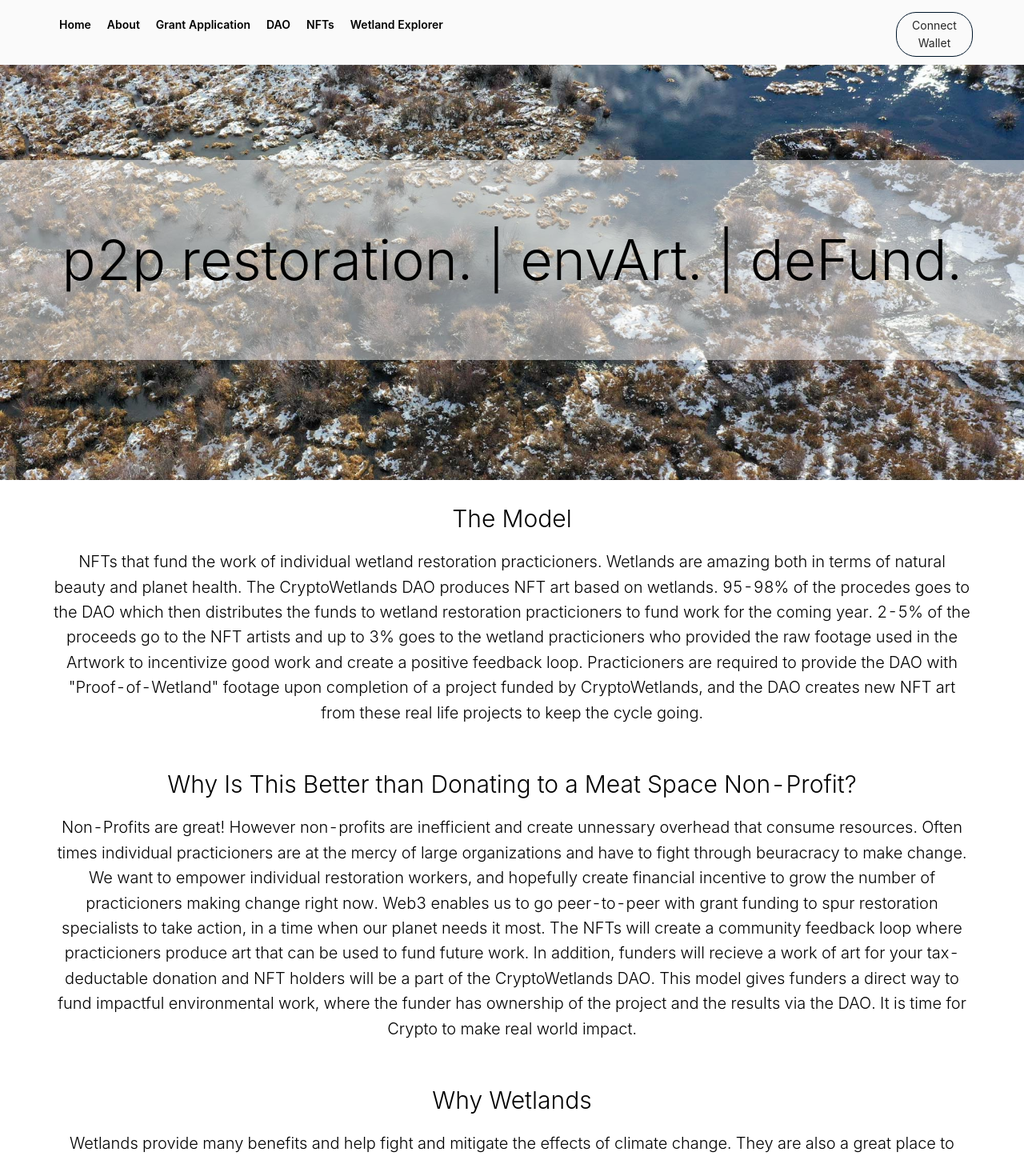
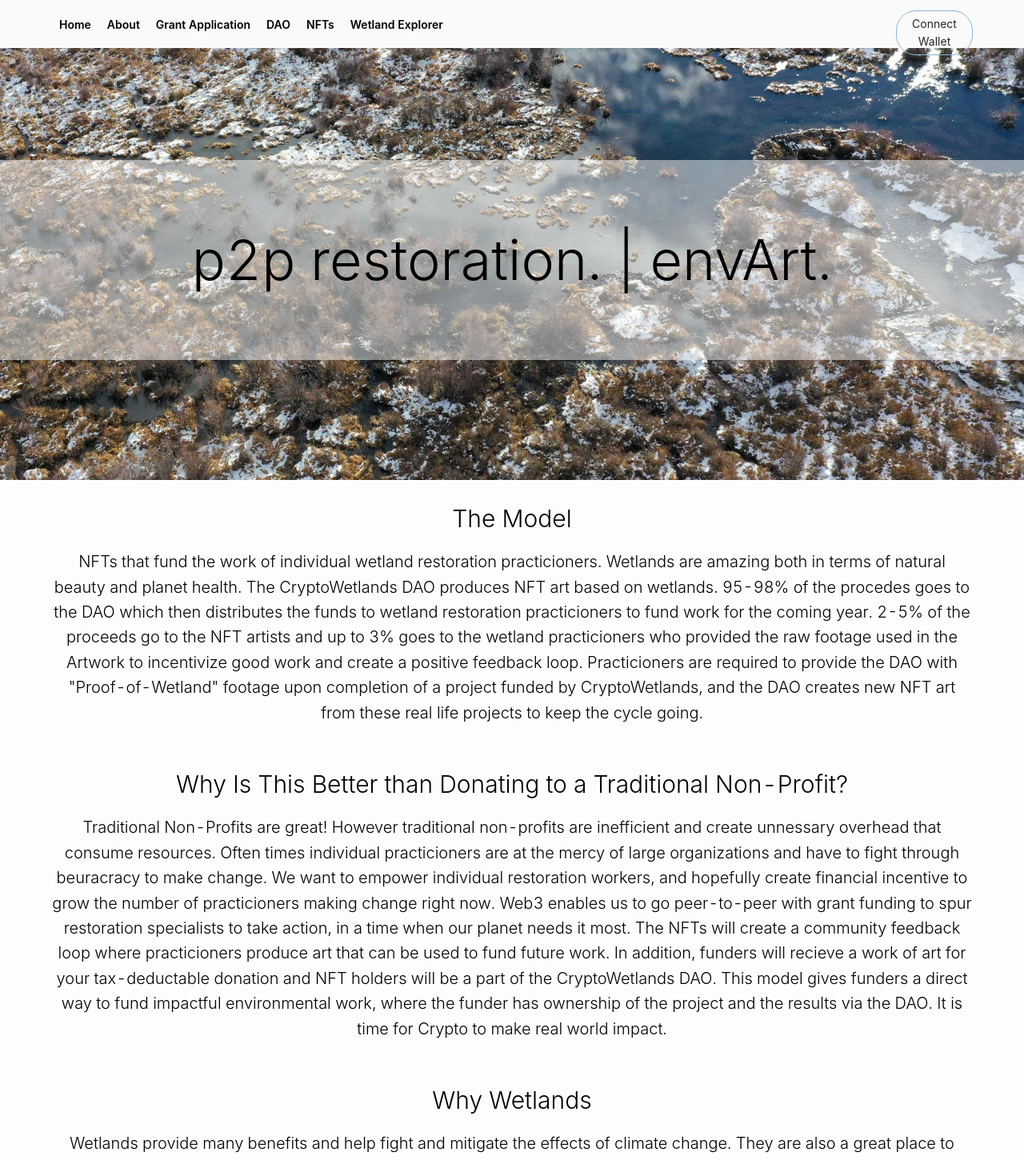
Before and after one commit to satello/crypto-wetlands-landing, a React (Create React App) app: page / in a window 1280 px wide. Shown: the top 1450 px of the page at 80% size. Built offline with nearby package versions, Linux system fonts and the light colour scheme.

Commit message:
about page

```diff
--- a/src/App.css
+++ b/src/App.css
@@ -1,5 +1,5 @@
 .App {
-  text-align: center;
+  background: #fcfefd;
 }
 
 .App-logo {
--- a/src/App.js
+++ b/src/App.js
@@ -7,16 +7,24 @@ import {
 
 import Nav from './containers/Nav'
 import Home from './containers/Home'
+import About from './containers/About'
+import ComingSoon from './components/coming-soon'
 
 import "antd/dist/antd.css";
+import "./App.css";
 
 export default function CryptoWetlandsApp() {
   return (
     <Router>
-      <div>
+      <div className='App'>
         <Nav />
         <Routes>
           <Route exact path="/" element={<Home />} />
+          <Route exact path="/about" element={<About />} />
+          <Route exact path="/grants" element={<ComingSoon />} />
+          <Route exact path="/dao" element={<ComingSoon />} />
+          <Route exact path="/nft" element={<ComingSoon />} />
+          <Route exact path="/explorer" element={<ComingSoon />} />
         </Routes>
       </div>
     </Router>
--- /dev/null
+++ b/src/components/coming-soon.js
@@ -0,0 +1,15 @@
+import styled from 'styled-components';
+
+const ComingSoon = styled.div`
+    text-align: center;
+    font-size: 1.5em;
+    font-weight: bold;
+    color: black;
+    padding-top: 300px;
+`
+
+export default () => (
+    <div>
+        <ComingSoon>Coming Soon</ComingSoon>
+    </div>
+)
--- /dev/null
+++ b/src/containers/About/index.js
@@ -0,0 +1,63 @@
+import styled from 'styled-components';
+
+import Wetland from '../../assets/images/wetland2.jpg';
+
+const WetlandImg = styled.img`
+    width: 100%;
+`
+
+const ImgBanner = styled.div`
+    position: absolute;
+    z-index: 1;
+    background: rgba(250, 250, 250, 0.5);
+    padding: 70px;
+    width: 100%;
+    text-align: center;
+    font-size: 70px;
+    top: 200px;
+    color: #000;
+    font-weight: 300;
+`
+const ContentContainer = styled.div`
+    position: relative;
+    padding: 25px 5%;
+`
+const Title = styled.h1`
+    font-size: 30px;
+    font-weight: 300;
+    color: #000;
+    text-align: center;
+`
+const Subtext = styled.div`
+    font-size: 20px;
+    font-weight: 300;
+    color: #000;
+    text-align: center;
+
+    ul {
+        margin-top: 10px;
+        list-style-position: inside;
+    }
+`
+
+function About() {
+    return (
+        <div>
+            <div style={{height: '600px', overflow: 'hidden'}}>
+                <WetlandImg src={Wetland} />
+            </div>
+            <ContentContainer>
+                <Title>Who we are</Title>
+                <Subtext>CryptoWetlands is an experimental Non-Profit DAO. We believe that web3 is better than traditional means for organizing and empowering individuals. For the promise of crypto to be realized, we believe that efforts need to be made in translating crypto networks to real world applications. Many people care deeply about the planet and the climate. Many people have a sense of urgancy and want to help, but feel as though there is very little that they can do. CryptoWetlands goal is to empower funders and practicioners to make things happen now, be responsible and take ownership over their work, and translate the power of crypto to the environment.</Subtext>
+                <br />
+                <Subtext>We are also a group of artists. These NFTs aren't meant to be solely as a means to fundraise. We were inspired to create this project because wetlands are amazing to look at. We hope our NFTs are judged as art on their own merit and are not simply seen as a reciept for donating. Our goal is that people will want to display these pieces as standalone works.</Subtext>
+            </ContentContainer>
+            <ContentContainer>
+                <Title>Organization</Title>
+                <Subtext>CryptoWetlands has a USA based non-profit entity for accountability but functions as a DAO. The founders of the DAO are US based, and therefore have more expertise in wetland restoration in North America. We encourage people from all over the world, and with different restoration practices to join the DAO to help us more effectively judge applications, and as a DAO we give out grants to practicioners all over the world.</Subtext>
+            </ContentContainer>
+        </div>
+    );
+}
+
+export default About;
--- a/src/containers/Home/index.js
+++ b/src/containers/Home/index.js
@@ -45,15 +45,15 @@ function Home() {
         <div>
             <div style={{height: '600px', overflow: 'hidden'}}>
                 <WetlandImg src={Wetland} />
-                <ImgBanner>p2p restoration. | envArt. | deFund. </ImgBanner>
+                <ImgBanner>p2p restoration. | envArt.</ImgBanner>
             </div>
             <ContentContainer>
                 <Title>The Model</Title>
                 <Subtext>NFTs that fund the work of individual wetland restoration practicioners. Wetlands are amazing both in terms of natural beauty and planet health. The CryptoWetlands DAO produces NFT art based on wetlands. 95-98% of the procedes goes to the DAO which then distributes the funds to wetland restoration practicioners to fund work for the coming year. 2-5% of the proceeds go to the NFT artists and up to 3% goes to the wetland practicioners who provided the raw footage used in the Artwork to incentivize good work and create a positive feedback loop. Practicioners are required to provide the DAO with "Proof-of-Wetland" footage upon completion of a project funded by CryptoWetlands, and the DAO creates new NFT art from these real life projects to keep the cycle going.</Subtext>
             </ContentContainer>
             <ContentContainer>
-                <Title>Why Is This Better than Donating to a Meat Space Non-Profit?</Title>
-                <Subtext>Non-Profits are great! However non-profits are inefficient and create unnessary overhead that consume resources. Often times individual practicioners are at the mercy of large organizations and have to fight through beuracracy to make change. We want to empower individual restoration workers, and hopefully create financial incentive to grow the number of practicioners making change right now. Web3 enables us to go peer-to-peer with grant funding to spur restoration specialists to take action, in a time when our planet needs it most. The NFTs will create a community feedback loop where practicioners produce art that can be used to fund future work. In addition, funders will recieve a work of art for your tax-deductable donation and NFT holders will be a part of the CryptoWetlands DAO. This model gives funders a direct way to fund impactful environmental work, where the funder has ownership of the project and the results via the DAO. It is time for Crypto to make real world impact.</Subtext>
+                <Title>Why Is This Better than Donating to a Traditional Non-Profit?</Title>
+                <Subtext>Traditional Non-Profits are great! However traditional non-profits are inefficient and create unnessary overhead that consume resources. Often times individual practicioners are at the mercy of large organizations and have to fight through beuracracy to make change. We want to empower individual restoration workers, and hopefully create financial incentive to grow the number of practicioners making change right now. Web3 enables us to go peer-to-peer with grant funding to spur restoration specialists to take action, in a time when our planet needs it most. The NFTs will create a community feedback loop where practicioners produce art that can be used to fund future work. In addition, funders will recieve a work of art for your tax-deductable donation and NFT holders will be a part of the CryptoWetlands DAO. This model gives funders a direct way to fund impactful environmental work, where the funder has ownership of the project and the results via the DAO. It is time for Crypto to make real world impact.</Subtext>
             </ContentContainer>
             <ContentContainer>
                 <Title>Why Wetlands</Title>
--- a/src/containers/Nav/index.js
+++ b/src/containers/Nav/index.js
@@ -7,6 +7,7 @@ const NavContainer = styled.div`
     padding: 10px 5%;
     position: fixed;
     width: 100%;
+    height: 60px;
     z-index: 2;
 `
 const NavItem = styled.div`
@@ -14,24 +15,26 @@ const NavItem = styled.div`
     justify-content: center;
     align-items: center;
     display: inline-block;
-    padding: 10px;
+    padding: 10px 10px 3px 10px;
     color: black;
     font-weight: 600;
+    line-height: 1.5;
 
     &:hover {
         color: #001529;
+        border-bottom: 2px solid #bcceda;
     }
 `
 const ConnetButton = styled.div`
     border-radius: 25px;
     padding: 5px;
-    border: 1px solid #001529;
+    border: 1px solid #8ab7d6;
     cursor: pointer;
     text-align: center;
-    margin-top: 5px;
+    margin-top: 3px;
 
     &:hover {
-        color: #001529;
+        color: #8ab7d6;
     }
 `
 
@@ -47,16 +50,16 @@ const Nav = () => {
                     <Link to="/about">
                         <NavItem>About</NavItem>
                     </Link>
-                    <Link to="/contact">
+                    <Link to="/grants">
                         <NavItem>Grant Application</NavItem>
                     </Link>
-                    <Link to="/contact">
+                    <Link to="/dao">
                         <NavItem>DAO</NavItem>
                     </Link>
-                    <Link to="/contact">
+                    <Link to="/nft">
                         <NavItem>NFTs</NavItem>
                     </Link>
-                    <Link to="/contact">
+                    <Link to="/explorer">
                         <NavItem>Wetland Explorer</NavItem>
                     </Link>
                 </Col>
```
Also changed, not shown: src/assets/images/wetland2.jpg (added).
